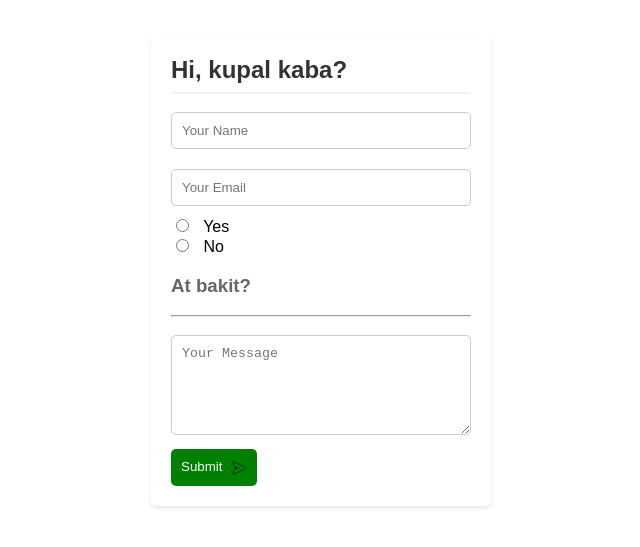
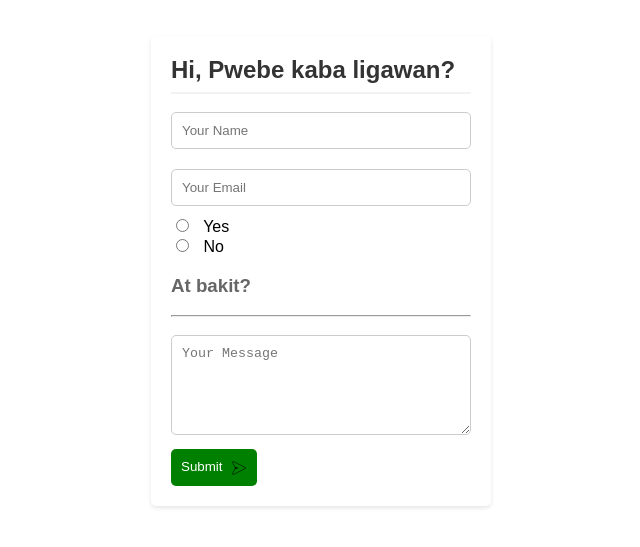
Before and after one commit to Zmonarc/BetaTest, a plain HTML site: page index.html in a window 1280 px wide. Shown: the part 129-676 px from the top of the page, without its empty margins (319-959 px from the left). Drawn offline with Linux system fonts and the light colour scheme.

Commit message:
Update index.html

```diff
--- a/index.html
+++ b/index.html
@@ -1,7 +1,7 @@
 <!DOCTYPE html>
 <html>
 <head>
-    <title>kupal kaba</title>
+    <title>Hi Boss</title>
     <link rel="stylesheet" href="style.css">
 	<link rel="icon" href="cat.png" type="image/x-icon">
 </head>
@@ -9,7 +9,7 @@
     <div class="Form">
         <form action="https://api.web3forms.com/submit" method="POST" class="contact">
             <div class="title">
-                <h2>Hi, kupal kaba?</h2> <hr>
+                <h2>Hi, Pwebe kaba ligawan?</h2> <hr>
             </div>
 			<input type="hidden" name="access_key" value="9c7160ac-28d4-4ce3-a486-69bf32445062">
             <input type="text" name="Name" placeholder="Your Name" class="NameInput" required>
```
